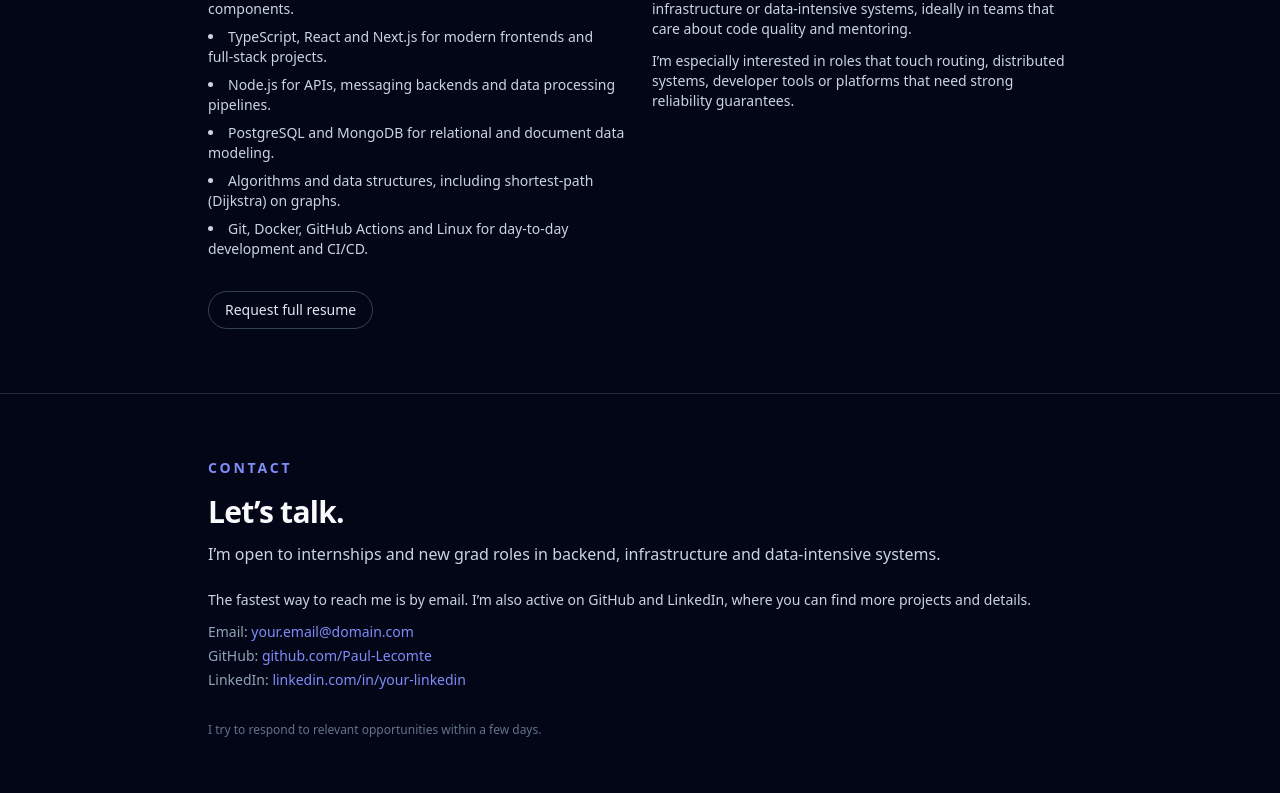
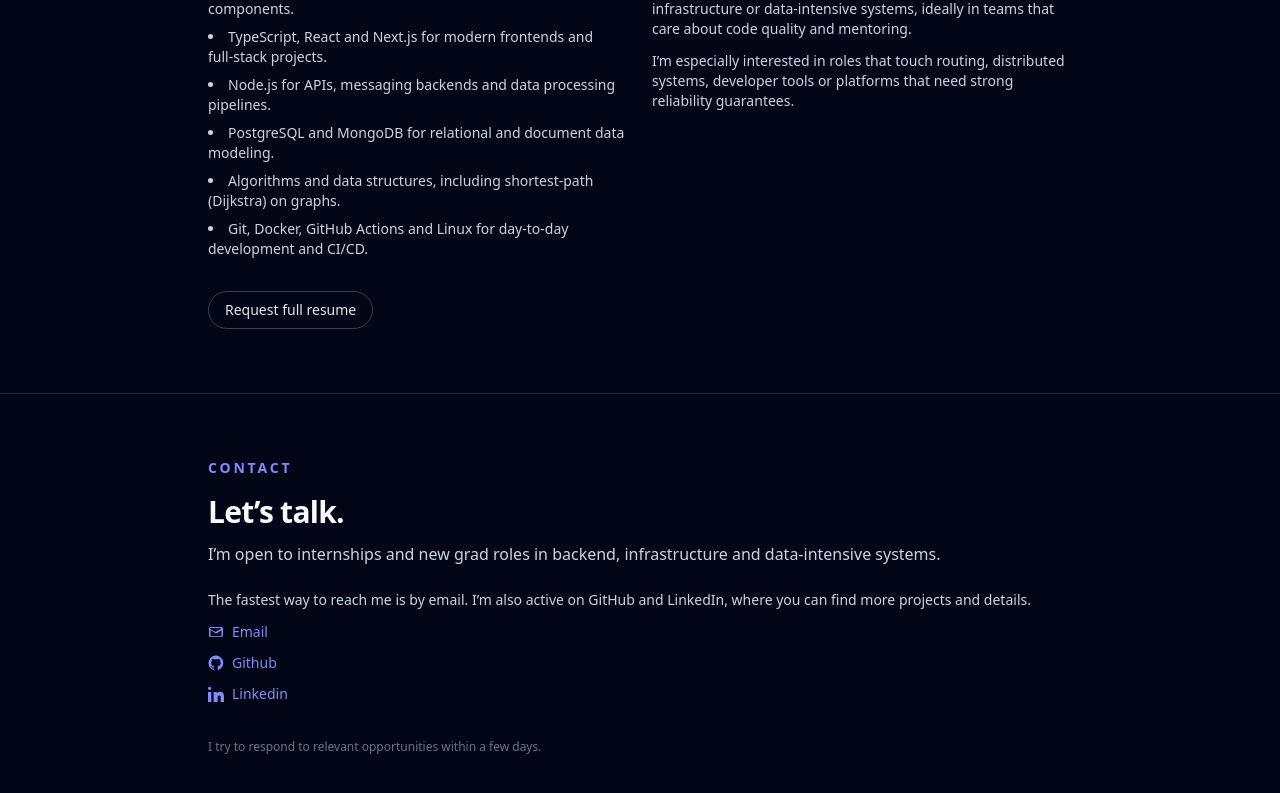
Before and after one commit to Paul-Lecomte/personal_portfolio, a React (Vite) app: page / in a window 1280 px wide. Shown: the part 2921-3714 px from the top of the page. Built offline with nearby package versions, Linux system fonts and the light colour scheme.

Commit message:
updated contact info

```diff
--- a/src/components/Contact.tsx
+++ b/src/components/Contact.tsx
@@ -20,36 +20,60 @@ const Contact: React.FC = () => {
             The fastest way to reach me is by email. I’m also active on GitHub and LinkedIn, where
             you can find more projects and details.
           </p>
-          <ul className="space-y-1">
+          <ul className="space-y-2">
             <li>
-              <span className="text-slate-400">Email:</span>{' '}
               <a
-                href="mailto:your.email@domain.com"
-                className="text-brand-soft hover:text-brand-primary"
+                href="mailto:lecomtepaulvd@gmail.com"
+                className="inline-flex items-center gap-2 text-brand-soft hover:text-brand-primary"
               >
-                your.email@domain.com
+                <svg
+                  xmlns="http://www.w3.org/2000/svg"
+                  viewBox="0 0 24 24"
+                  fill="currentColor"
+                  className="h-4 w-4"
+                  aria-hidden="true"
+                >
+                  <path d="M1.5 6.75A2.25 2.25 0 0 1 3.75 4.5h16.5a2.25 2.25 0 0 1 2.25 2.25v10.5a2.25 2.25 0 0 1-2.25 2.25H3.75a2.25 2.25 0 0 1-2.25-2.25V6.75Zm2.28-.75a.75.75 0 0 0-.78.75v.232l8.25 4.95 8.25-4.95V6.75a.75.75 0 0 0-.78-.75H3.78Zm17.22 3.116-8.48 5.094a.75.75 0 0 1-.78 0L3.78 9.116v8.384c0 .414.336.75.75.75h14.94a.75.75 0 0 0 .75-.75V9.116Z" />
+                </svg>
+                Email
               </a>
             </li>
             <li>
-              <span className="text-slate-400">GitHub:</span>{' '}
               <a
                 href="https://github.com/Paul-Lecomte"
                 target="_blank"
                 rel="noreferrer"
-                className="text-brand-soft hover:text-brand-primary"
+                className="inline-flex items-center gap-2 text-brand-soft hover:text-brand-primary"
               >
-                github.com/Paul-Lecomte
+                <svg
+                  xmlns="http://www.w3.org/2000/svg"
+                  viewBox="0 0 24 24"
+                  fill="currentColor"
+                  className="h-4 w-4"
+                  aria-hidden="true"
+                >
+                  <path d="M12 .75a11.25 11.25 0 0 0-3.557 21.932c.56.103.765-.242.765-.54 0-.266-.01-.97-.015-1.904-3.113.677-3.77-1.5-3.77-1.5-.51-1.294-1.245-1.64-1.245-1.64-.997-.682.076-.668.076-.668 1.103.078 1.683 1.132 1.683 1.132.98 1.679 2.572 1.193 3.198.912.1-.71.383-1.193.697-1.468-2.484-.283-5.096-1.242-5.096-5.529 0-1.22.435-2.217 1.152-2.998-.116-.283-.5-1.426.11-2.973 0 0 .94-.301 3.08 1.145a10.63 10.63 0 0 1 2.804-.377c.952.004 1.912.128 2.805.377 2.138-1.446 3.077-1.145 3.077-1.145.612 1.547.229 2.69.113 2.973.716.781 1.15 1.778 1.15 2.998 0 4.298-2.617 5.243-5.11 5.521.394.34.744 1.011.744 2.037 0 1.47-.013 2.655-.013 3.016 0 .3.202.649.77.538A11.25 11.25 0 0 0 12 .75Z"/>
+                </svg>
+                Github
               </a>
             </li>
             <li>
-              <span className="text-slate-400">LinkedIn:</span>{' '}
               <a
-                href="https://www.linkedin.com/in/your-linkedin"
+                href="https://linkedin.com/in/paul-lecomte-539b46216"
                 target="_blank"
                 rel="noreferrer"
-                className="text-brand-soft hover:text-brand-primary"
+                className="inline-flex items-center gap-2 text-brand-soft hover:text-brand-primary"
               >
-                linkedin.com/in/your-linkedin
+                <svg
+                  xmlns="http://www.w3.org/2000/svg"
+                  viewBox="0 0 24 24"
+                  fill="currentColor"
+                  className="h-4 w-4"
+                  aria-hidden="true"
+                >
+                  <path d="M4.98 3.5C4.98 4.88 3.86 6 2.5 6S0 4.88 0 3.5 1.12 1 2.5 1s2.48 1.12 2.48 2.5zM0 8.98h4.98V24H0V8.98zM8.44 8.98h4.78v2.05h.07c.66-1.25 2.29-2.57 4.71-2.57 5.04 0 5.97 3.32 5.97 7.64V24h-4.98v-6.43c0-1.53-.03-3.49-2.13-3.49-2.13 0-2.45 1.66-2.45 3.38V24H8.44V8.98z"/>
+                </svg>
+                Linkedin
               </a>
             </li>
           </ul>
```
